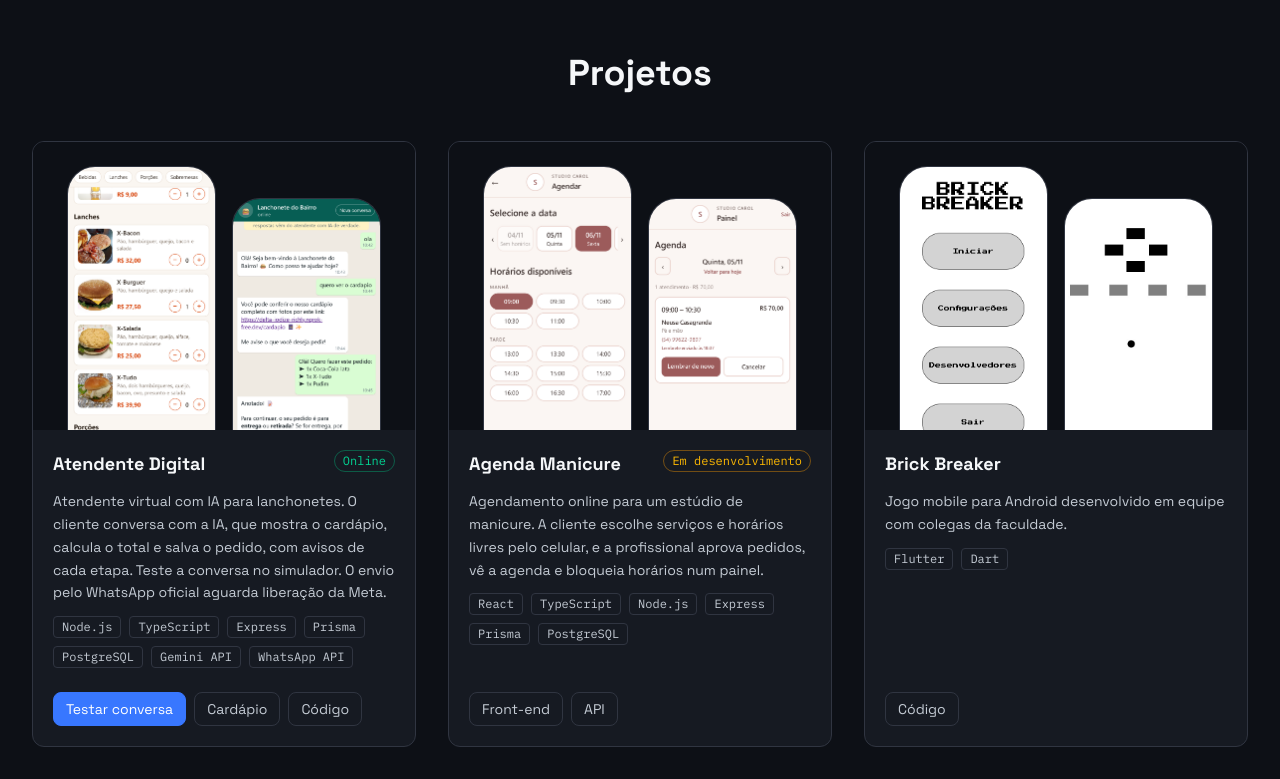
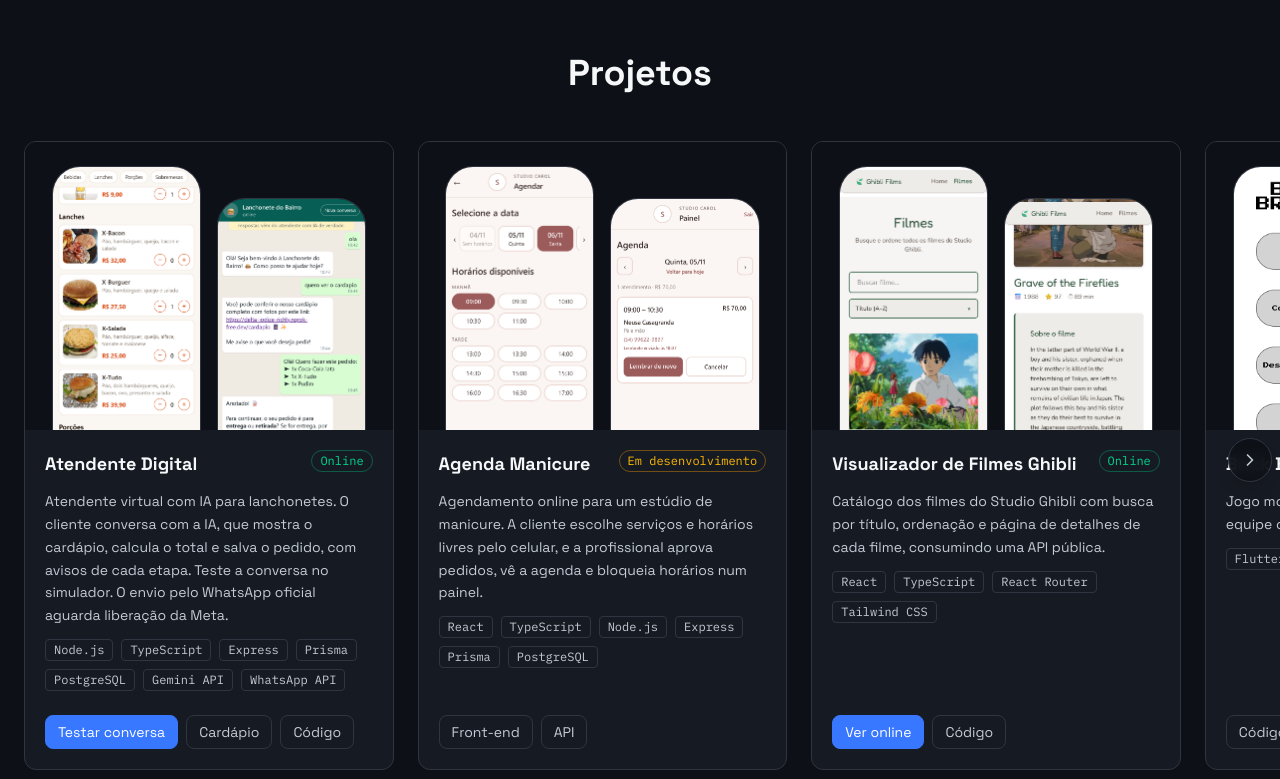
Before and after one commit to MaiconCasagrandaDev/portifolio-maicon, a React (Vite) app: page / in a window 1280 px wide. Shown: the part 2000-2779 px from the top of the page. Built offline with nearby package versions, Linux system fonts and the light colour scheme.

Commit message:
feat(projects): carrossel horizontal com setas e nova ordem dos cards

```diff
--- a/src/components/Projects/CardProjeto.tsx
+++ b/src/components/Projects/CardProjeto.tsx
@@ -14,7 +14,7 @@ export function CardProjeto({
   links,
 }: Projeto) {
   return (
-    <article className="flex flex-col w-full max-w-sm rounded-xl border border-border bg-surface overflow-hidden transition-all duration-300 hover:-translate-y-1 hover:border-primary">
+    <article className="flex flex-col shrink-0 snap-start w-[88%] sm:w-[55%] md:w-[44%] lg:w-[30%] rounded-xl border border-border bg-surface overflow-hidden transition-all duration-300 hover:-translate-y-1 hover:border-primary">
       {imagens && imagens.length > 0 ? (
         <div className="flex justify-center gap-4 h-72 overflow-hidden bg-background pt-6">
           {imagens.map((src, i) => (
--- a/src/components/Projects/index.tsx
+++ b/src/components/Projects/index.tsx
@@ -1,17 +1,74 @@
+import { useCallback, useEffect, useRef, useState } from "react";
 import { projetos } from "./projects.data";
 import { CardProjeto } from "./CardProjeto";
 
+const classeSeta =
+  "hidden md:flex absolute top-1/2 -translate-y-1/2 z-10 items-center justify-center w-11 h-11 rounded-full border border-border bg-background/90 backdrop-blur shadow-lg text-text-secondary transition-colors hover:border-primary hover:text-primary disabled:opacity-0 disabled:pointer-events-none cursor-pointer";
+
 function Projects() {
+  const faixa = useRef<HTMLDivElement>(null);
+  const [noInicio, setNoInicio] = useState(true);
+  const [noFim, setNoFim] = useState(false);
+
+  const atualizar = useCallback(() => {
+    const el = faixa.current;
+    if (!el) return;
+    setNoInicio(el.scrollLeft <= 4);
+    setNoFim(el.scrollLeft + el.clientWidth >= el.scrollWidth - 4);
+  }, []);
+
+  useEffect(() => {
+    atualizar();
+    window.addEventListener("resize", atualizar);
+    return () => window.removeEventListener("resize", atualizar);
+  }, [atualizar]);
+
+  function rolar(direcao: 1 | -1) {
+    const el = faixa.current;
+    if (!el) return;
+    el.scrollBy({ left: direcao * el.clientWidth * 0.9, behavior: "smooth" });
+  }
+
   return (
     <section id="projetos" className="scroll-mt-20 sm:scroll-mt-24 pb-20">
       <h2 className="font-display text-3xl sm:text-4xl font-semibold text-heading text-center mt-16">
         Projetos
       </h2>
 
-      <div className="flex flex-wrap justify-center gap-8 max-w-7xl mx-auto mt-12 px-6">
-        {projetos.map((projeto) => (
-          <CardProjeto key={projeto.titulo} {...projeto} />
-        ))}
+      <div className="relative max-w-7xl mx-auto mt-10">
+        <button
+          type="button"
+          aria-label="Projetos anteriores"
+          onClick={() => rolar(-1)}
+          disabled={noInicio}
+          className={`${classeSeta} left-2`}
+        >
+          <svg width="20" height="20" viewBox="0 0 24 24" fill="none" stroke="currentColor" strokeWidth="2" strokeLinecap="round" strokeLinejoin="round">
+            <polyline points="15 18 9 12 15 6" />
+          </svg>
+        </button>
+
+        <button
+          type="button"
+          aria-label="Próximos projetos"
+          onClick={() => rolar(1)}
+          disabled={noFim}
+          className={`${classeSeta} right-2`}
+        >
+          <svg width="20" height="20" viewBox="0 0 24 24" fill="none" stroke="currentColor" strokeWidth="2" strokeLinecap="round" strokeLinejoin="round">
+            <polyline points="9 18 15 12 9 6" />
+          </svg>
+        </button>
+
+        <div
+          ref={faixa}
+          onScroll={atualizar}
+          className="flex gap-6 overflow-x-auto snap-x snap-mandatory scroll-smooth scroll-pl-6 px-6 pt-2 pb-4 [scrollbar-width:none] [&::-webkit-scrollbar]:hidden"
+        >
+          {projetos.map((projeto) => (
+            <CardProjeto key={projeto.titulo} {...projeto} />
+          ))}
+        </div>
       </div>
     </section>
   );
--- a/src/components/Projects/projects.data.ts
+++ b/src/components/Projects/projects.data.ts
@@ -45,16 +45,6 @@ export const projetos: Projeto[] = [
     ],
   },
   {
-    titulo: "Brick Breaker",
-    descricao:
-      "Jogo mobile para Android desenvolvido em equipe com colegas da faculdade.",
-    tecnologias: ["Flutter", "Dart"],
-    imagens: [brickInicial, brickJogo],
-    links: [
-      { rotulo: "Código", url: "https://github.com/julia-maia/brick-breaker" },
-    ],
-  },
-  {
     titulo: "Visualizador de Filmes Ghibli",
     descricao:
       "Catálogo dos filmes do Studio Ghibli com busca por título, ordenação e página de detalhes de cada filme, consumindo uma API pública.",
@@ -71,6 +61,16 @@ export const projetos: Projeto[] = [
     ],
   },
   {
+    titulo: "Brick Breaker",
+    descricao:
+      "Jogo mobile para Android desenvolvido em equipe com colegas da faculdade.",
+    tecnologias: ["Flutter", "Dart"],
+    imagens: [brickInicial, brickJogo],
+    links: [
+      { rotulo: "Código", url: "https://github.com/julia-maia/brick-breaker" },
+    ],
+  },
+  {
     titulo: "Visualizador de Perfil do GitHub",
     descricao:
       "Busca um usuário do GitHub e mostra seus dados e repositórios, consumindo a API oficial do GitHub.",
```
